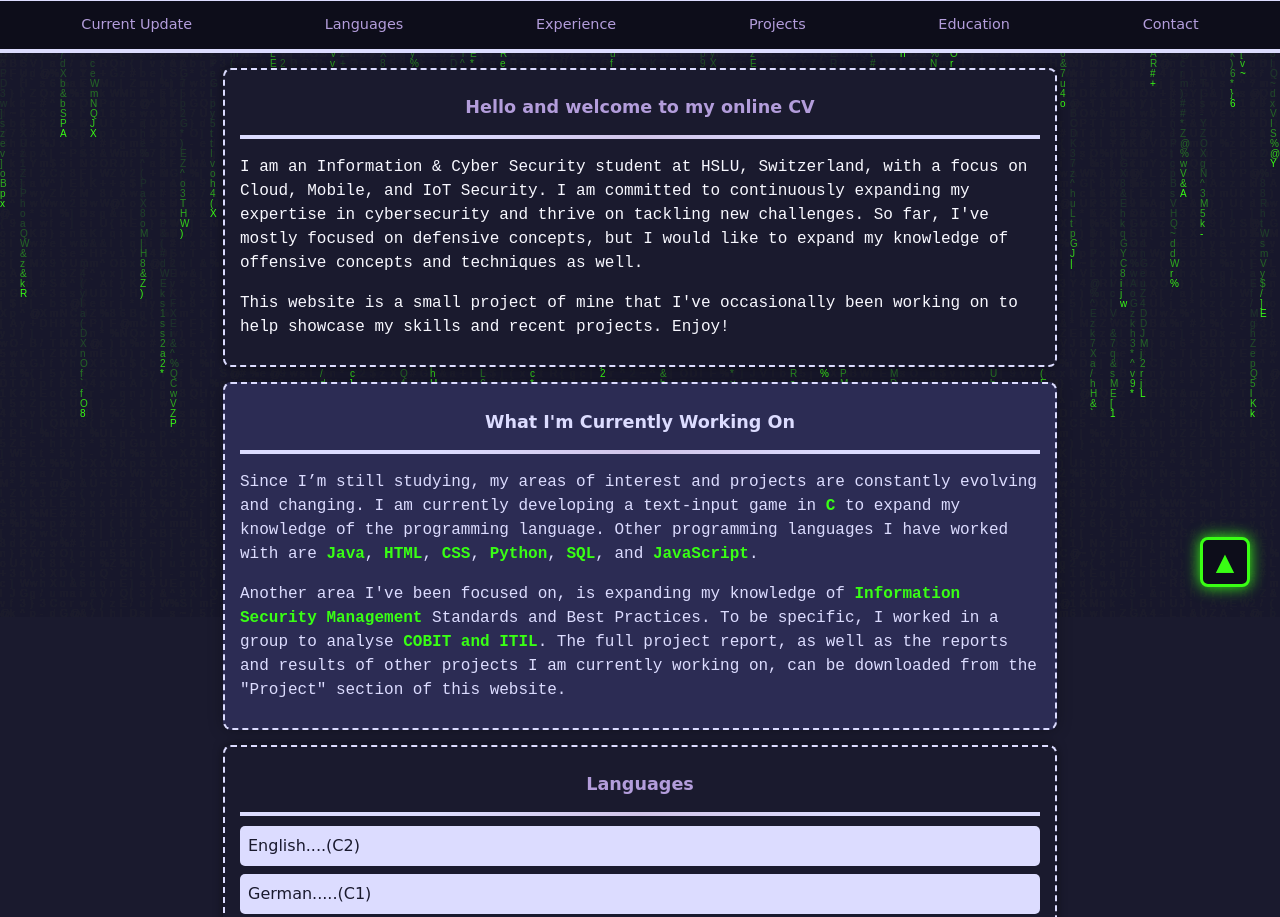
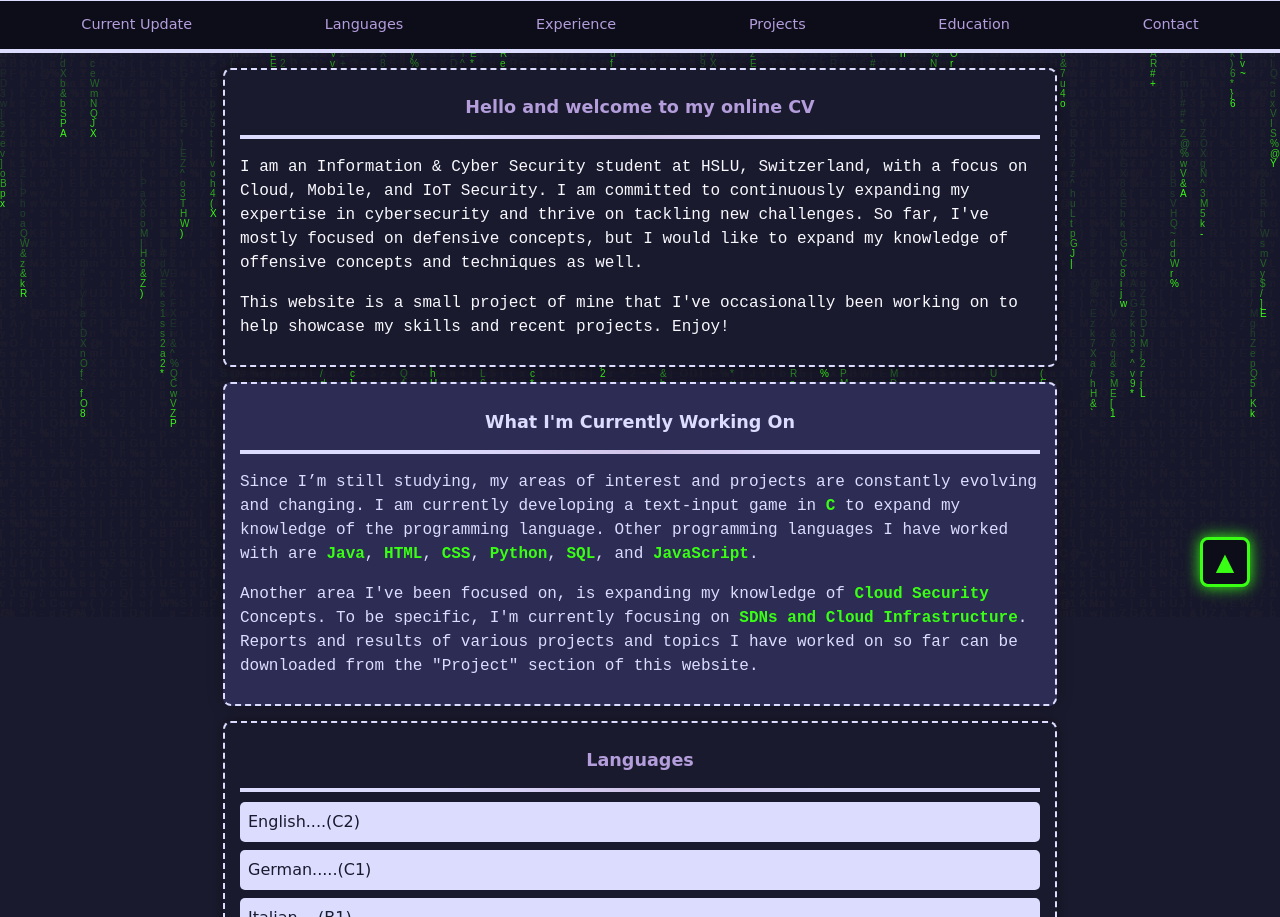
Before and after one commit to a-meg-s/a-meg-s.github.io, a plain HTML site: page index.html in a window 1280 px wide. Shown: the part 183-1100 px from the top of the page. Drawn offline with Linux system fonts and the light colour scheme.

Commit message:
Update index.html

```diff
--- a/index.html
+++ b/index.html
@@ -65,8 +65,8 @@
     Other programming languages I have worked with are <span class="highlight">Java</span>, <span class="highlight">HTML</span>, <span class="highlight">CSS</span>, <span class="highlight">Python</span>, <span class="highlight">SQL</span>, and <span class="highlight">JavaScript</span>.
   </p>
   <p id="current-work-content2">
-    Another area I've  been focused on, is expanding my knowledge of <span class="highlight">Information Security Management</span> Standards and Best Practices. To be specific, I worked in a group to analyse <span class="highlight">COBIT and ITIL</span>.
-    The full project report, as well as the reports and results of other projects I am currently working on, can be downloaded from the "Project" section of this website.
+    Another area I've  been focused on, is expanding my knowledge of <span class="highlight">Cloud Security</span> Concepts. To be specific, I'm currently focusing on <span class="highlight">SDNs and Cloud Infrastructure</span>.
+    Reports and results of various projects and topics I have worked on so far can be downloaded from the "Project" section of this website.
 </section>
 
 
```
